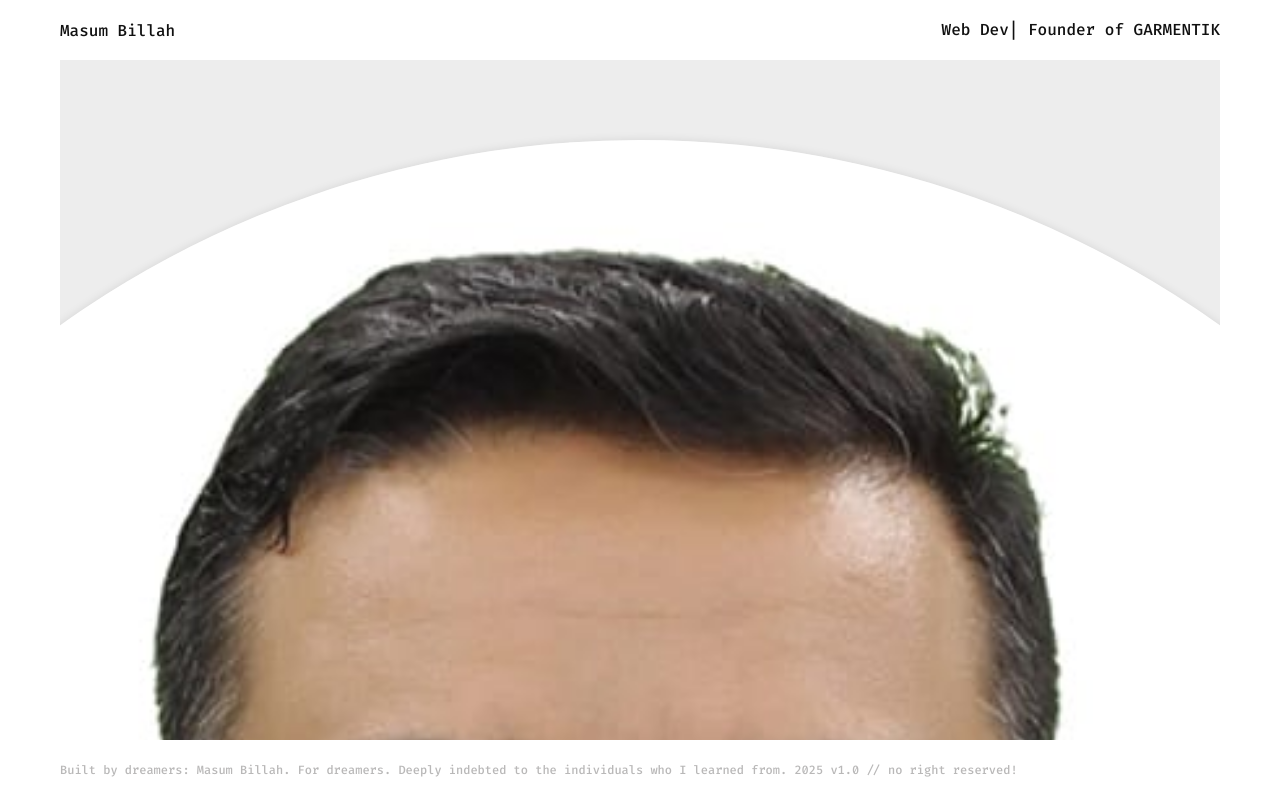
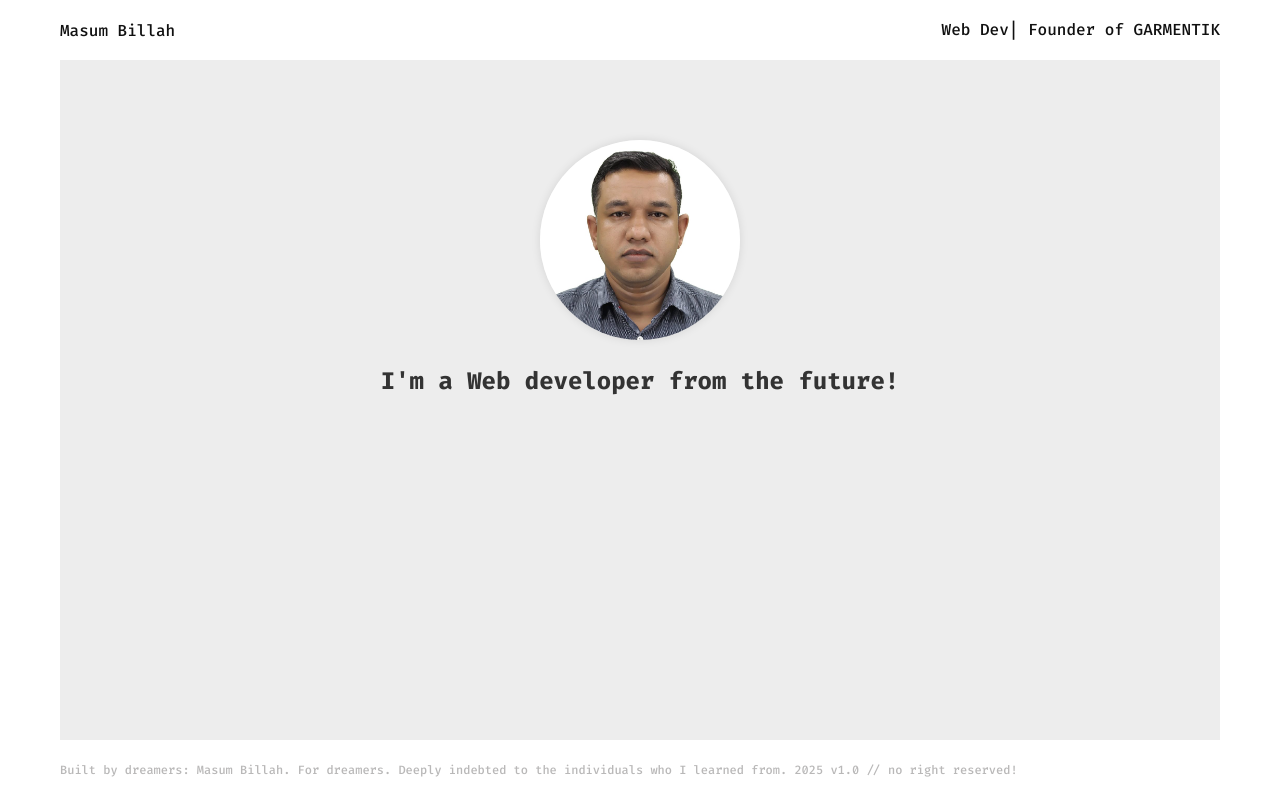
Before and after one commit to billahdotdev/billah, a React (Vite) app: page / in a window 1280 px wide. Built offline with nearby package versions, Linux system fonts and the light colour scheme.

Commit message:
Fixed Photo Size

```diff
--- a/src/styles/Component.css
+++ b/src/styles/Component.css
@@ -9,8 +9,8 @@
 }
 
 .profile-photo img {
-  width: 2000px;
-  height: 2000px;
+  width: 200px;
+  height: 200px;
   border-radius: 50%;
   object-fit: cover;
   box-shadow: 0 0 10px rgba(0, 0, 0, 0.1);
```
